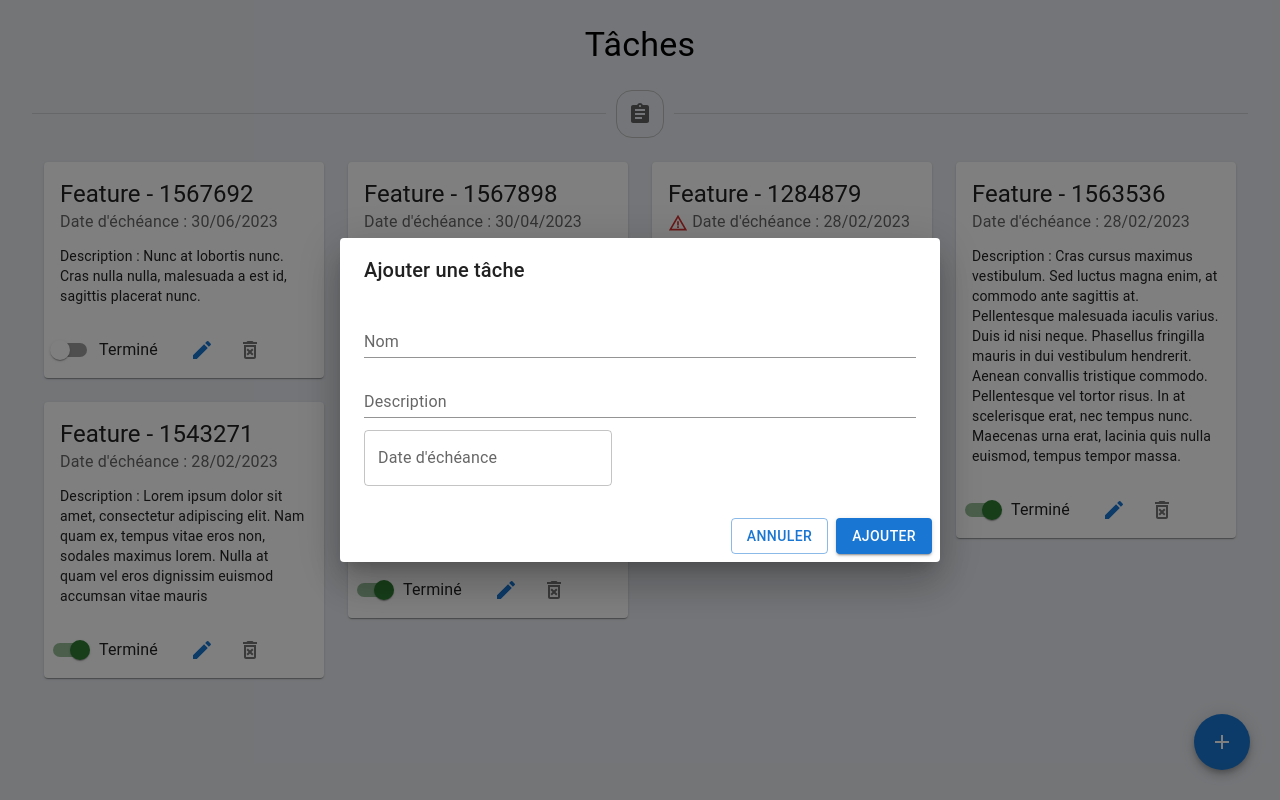
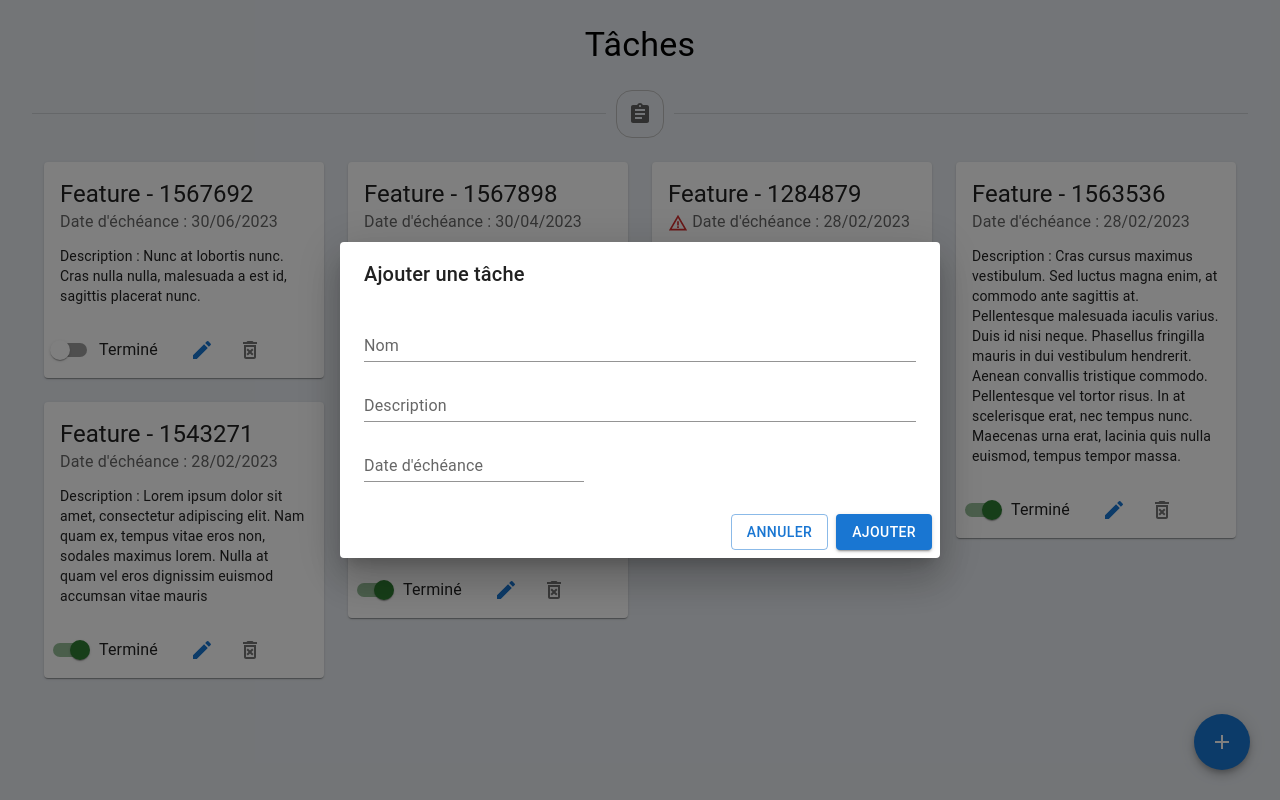
Before and after one commit to suzette-sousa/incube, a React (Vite) app: page / in a window 1280 px wide. Both pictures are taken after a click on the button 1222 px from the left and 742 px from the top of the page. Built offline with nearby package versions, Linux system fonts and the light colour scheme.

Commit message:
put date field like text fields

```diff
--- a/src/components/TaskForm.jsx
+++ b/src/components/TaskForm.jsx
@@ -111,6 +111,7 @@ const TaskForm = () => {
           <DateField
             margin="dense"
             label="Date d'échéance"
+            variant="standard"
             value={taskDuedate?.length ? dayjs(taskDuedate) : null}
             onChange={(e) => setTaskDuedate(formatISO(new Date(e)))}
             format="DD-MM-YYYY"
```
